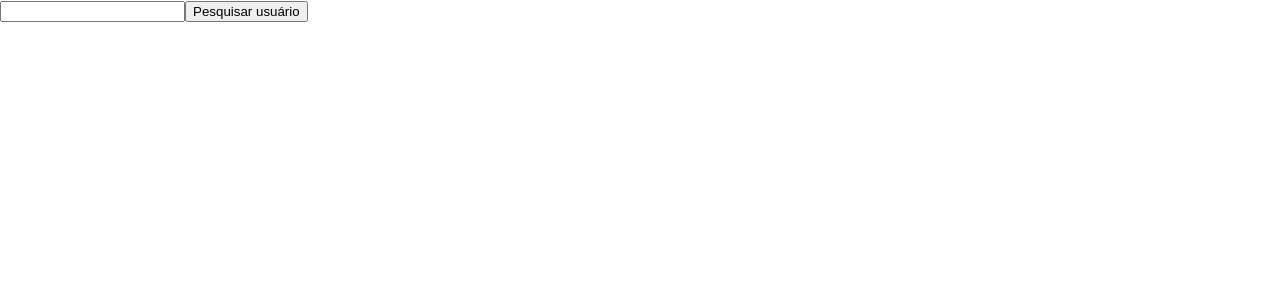
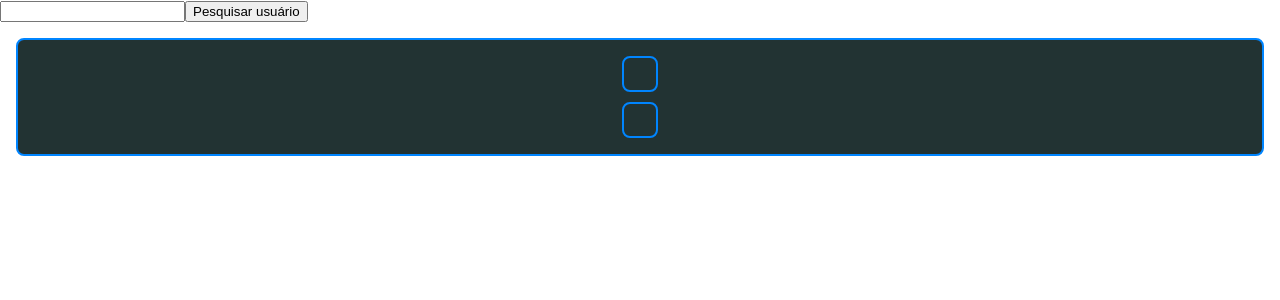
Before and after one commit to clefersondannylo/curso-React-JavaScript, a React (Create React App) app: page / in a window 1280 px wide. Shown: the top 300 px of the page. Built offline with nearby package versions, Linux system fonts and the light colour scheme.

Commit message:
melhorando o layout

```diff
--- a/src/App.js
+++ b/src/App.js
@@ -17,13 +17,6 @@ export default function App() {
     setUserData(data)
   }
 
-  // const [showList, setShowList] = useState(true)
-  // useEffect(() => {
-  //   async function setUserResponse() {
-  //     await localStorage.setItem('user', JSON.stringify({}))
-  //   }
-  //   setUserResponse()
-  // }, [])
 
   return (
     <>
@@ -38,11 +31,18 @@ export default function App() {
           display: 'flex',
           justifyContent: 'center',
           alignItems: 'center',
-          flexDirection: 'column'
+          flexDirection: 'column',
+          border:'2px solid #0085ff',
+          padding:'1rem',
+          margin:'1rem',
+          backgroundColor:'#223333',
+          borderRadius:8
         }}
       >
-        <div>{userData.name}</div>
-        <div>{userData.bio}</div>
+        <div style={{border:'2px solid #0085ff',padding:'1rem',marginBottom:10,color:"#fff",
+          borderRadius:8}}>{userData.name}</div>
+        <div style={{border:'2px solid #0085ff',padding:'1rem',color:"#fff",
+          borderRadius:8}}>{userData.bio}</div>
       </div>
     </>
   )
```
